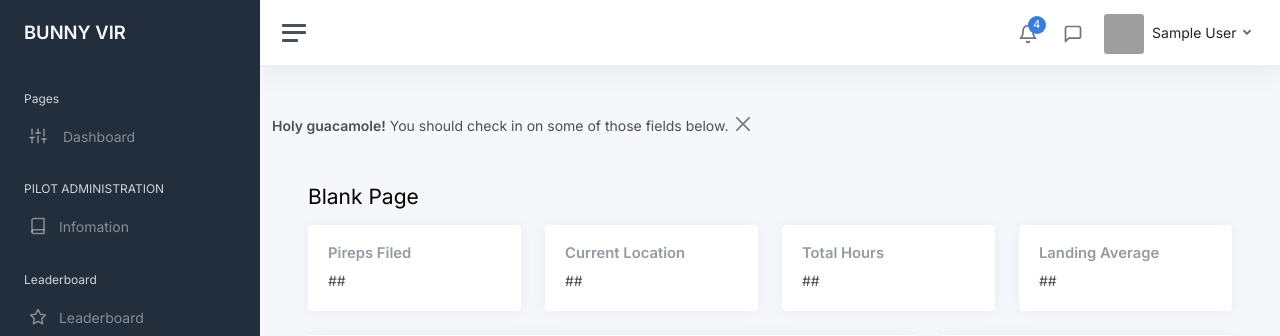
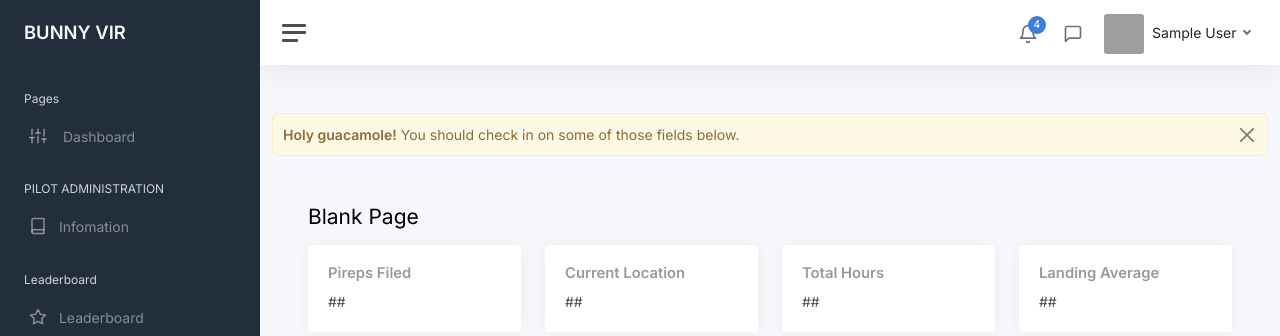
Before and after one commit to Itzallpa/avaition, a PHP site: page /page/user/profile.php in a window 1280 px wide. Shown: the top 336 px of the page. Run offline with PHP 8.4, Linux system fonts and the light colour scheme; the visitor is signed in with stand-in values (Sample User, id 1); grey boxes are pictures that could not be loaded.

Commit message:
เพิ่มช่อง alert สำหรับการแจ้งเตือน

```diff
--- a/page/user/css/custom.css
+++ b/page/user/css/custom.css
@@ -1,45 +1,22 @@
+
+
 .alert
 {
-    margin-bottom: 0px;
-    border-radius: 0px;
-    border: none;
-    border-top: 1px solid #ddd;
-    border-bottom: 1px solid #ddd;
-    background-color: #f5f5f5;
-    color: #333;
+    border: 1px solid transparent;
     padding: 10px;
-    font-size: 14px;
-    font-weight: 400;
-    line-height: 1.42857143;
-    -webkit-box-shadow: none;
-    box-shadow: none;
-    -webkit-box-sizing: border-box;
-    -moz-box-sizing: border-box;
-    box-sizing: border-box;
-    margin-bottom: 20px;
-    position: relative;
-    display: block;
-    padding: 15px 15px 15px 50px;
-    margin-bottom: 20px;
-    text-shadow: none;
-    background-color: #fcf8e3;
-    border-color: #faebcc;
-    color: #8a6d3b;
-    border-radius: 4px;
-    border: 1px solid transparent;
-    margin-top: 20px;
-    margin-bottom: 20px;
-    padding: 15px;
-    padding-left: 50px;
-    position: relative;
-    border-radius: 4px;
-    -webkit-box-shadow: 0 1px 1px rgba(0,0,0,0.05);
-    box-shadow: 0 1px 1px rgba(0,0,0,0.05);
+    border-radius: 5px;
+
+
 }
 
 .alert-warning
 {
-    color: #8a6d3b;
     background-color: #fcf8e3;
     border-color: #faebcc;
+    color: #8a6d3b;
 }
+
+.btn-close
+{
+    float: right;
+}
--- a/page/user/infomation.php
+++ b/page/user/infomation.php
@@ -42,6 +42,8 @@
       href="https://fonts.googleapis.com/css2?family=Inter:wght@300;400;600&display=swap"
       rel="stylesheet"
     />
+
+    <link rel="stylesheet" href="css/custom.css">
 
 
   </head>
--- a/page/user/leaderboard.php
+++ b/page/user/leaderboard.php
@@ -42,6 +42,8 @@
       href="https://fonts.googleapis.com/css2?family=Inter:wght@300;400;600&display=swap"
       rel="stylesheet"
     />
+
+    <link rel="stylesheet" href="css/custom.css">
 
 
   </head>
--- a/page/user/profile.php
+++ b/page/user/profile.php
@@ -42,6 +42,8 @@
       href="https://fonts.googleapis.com/css2?family=Inter:wght@300;400;600&display=swap"
       rel="stylesheet"
     />
+
+    <link rel="stylesheet" href="css/custom.css">
 
 
   </head>
--- a/page/user/view_profile.php
+++ b/page/user/view_profile.php
@@ -50,7 +50,7 @@
 
     <script src="https://cdn.jsdelivr.net/npm/sweetalert2@11"></script>
     <script src="../auth/js_jquery/upload_pro_img.js"></script>
-
+    <script src="../../js/main.js"></script>
   </head>
 
   <body>
```
Also changed, not shown: js/main.js (added, +15 -0 lines).
